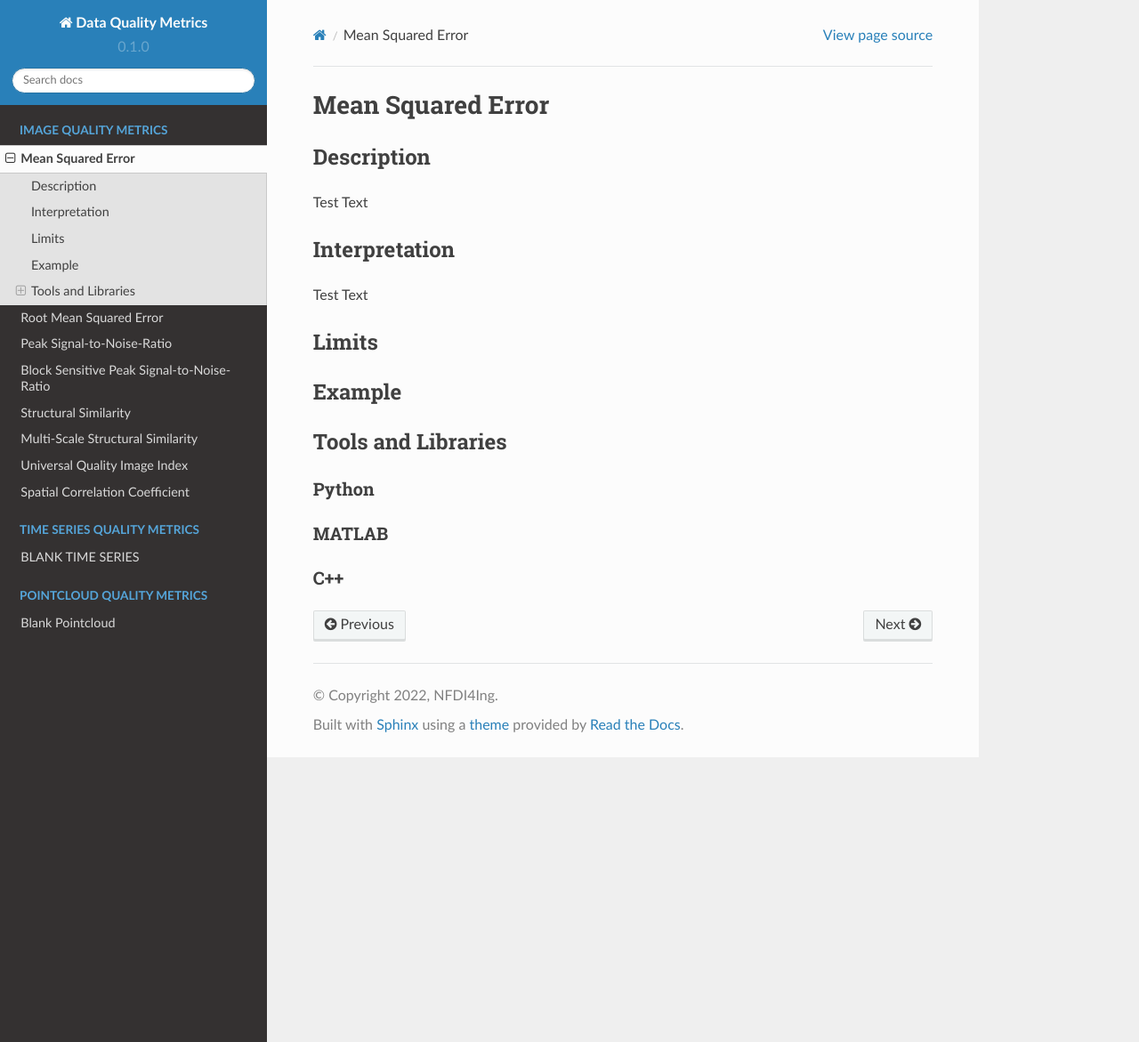
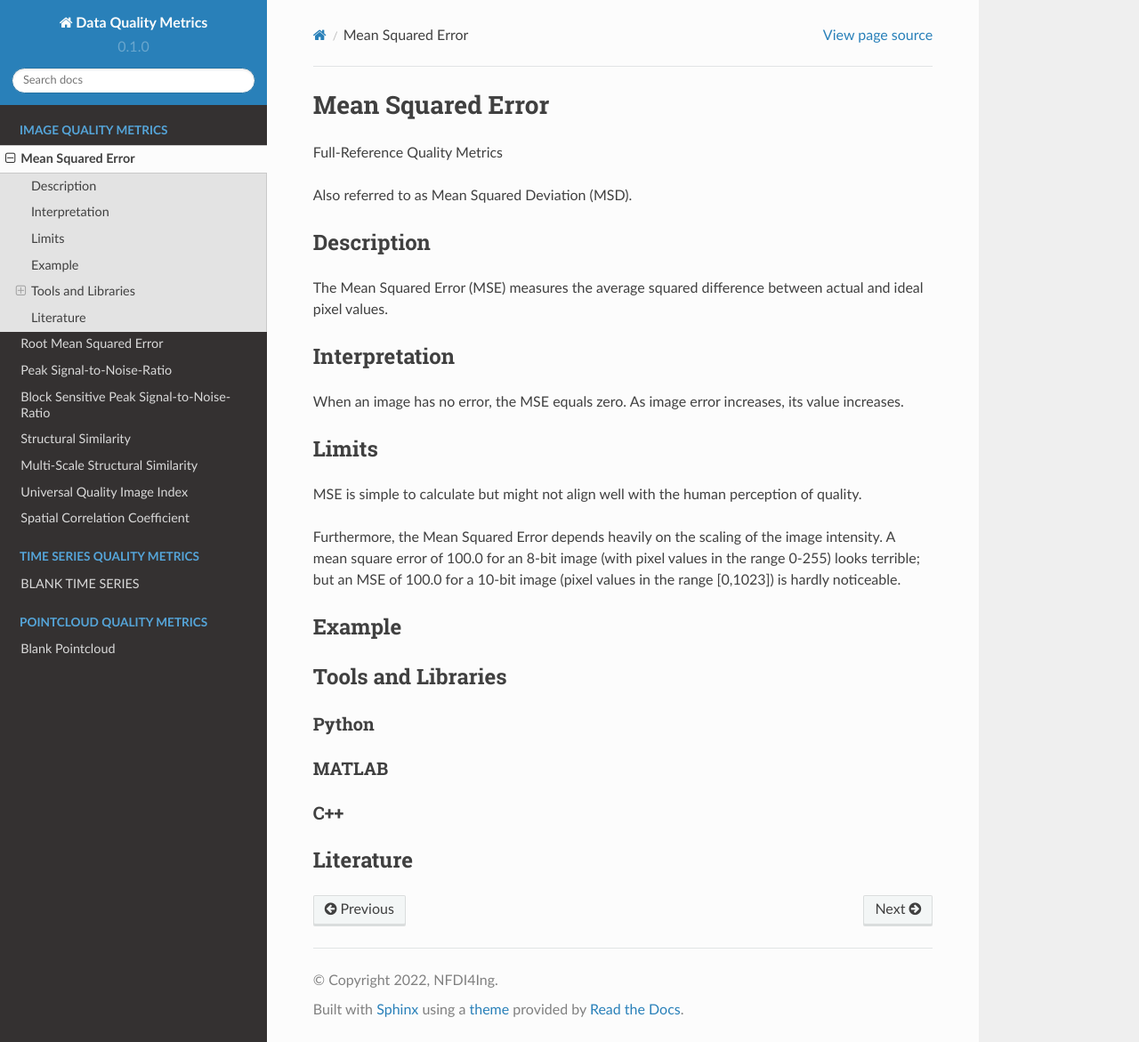
Before and after one commit to HDierend/Data-Quality-Metrics, a Sphinx documentation site: the page built from docs/source/image_quality/MeanSquared_Error.rst, in a window 1280 px wide and 1171 px high. Shown: the whole window at 89% size. Built offline with Sphinx 7.4.7 and the Read the Docs theme 2.0.0, drawn with Linux system fonts in a browser that asks for light colours.

Commit message:
Update MeanSquared_Error.rst
First input for mean squared error

```diff
--- a/docs/source/image_quality/MeanSquared_Error.rst
+++ b/docs/source/image_quality/MeanSquared_Error.rst
@@ -1,26 +1,36 @@
 ####################################
 Mean Squared Error
 ####################################
+
+Full-Reference Quality Metrics
+
+Also referred to as Mean Squared Deviation (MSD).
 
 *********
 Description
 *********
 
-Test Text
+The Mean Squared Error (MSE) measures the average squared difference between actual and ideal pixel values.
 
 ******************
 Interpretation
 ******************
 
-Test Text
+When an image has no error, the MSE equals zero. As image error increases, its value increases.
 
 *********
 Limits
 *********
+MSE is simple to calculate but might not align well with the human perception of quality.
+
+Furthermore, the Mean Squared Error depends heavily on the scaling of the image intensity. A mean square error of 100.0 for an 8-bit image (with pixel values in the range 0-255) looks terrible; but an MSE of 100.0 for a 10-bit image (pixel values in the range [0,1023]) is hardly noticeable.
 
 ******************
 Example
 ******************
+
+
+
 
 ********************
 Tools and Libraries
@@ -34,3 +44,7 @@ MATLAB
 
 C++
 =========
+
+********************
+Literature
+********************
```
